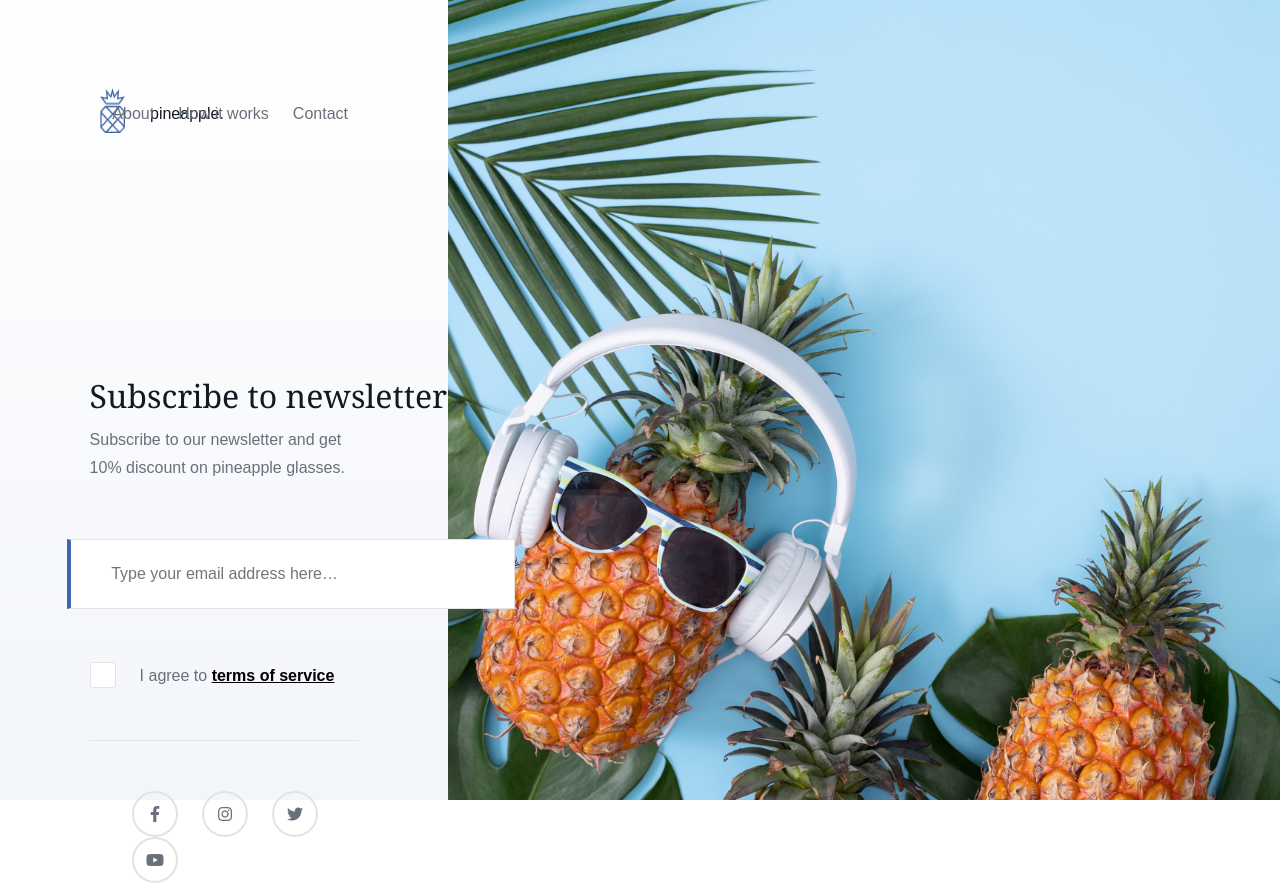
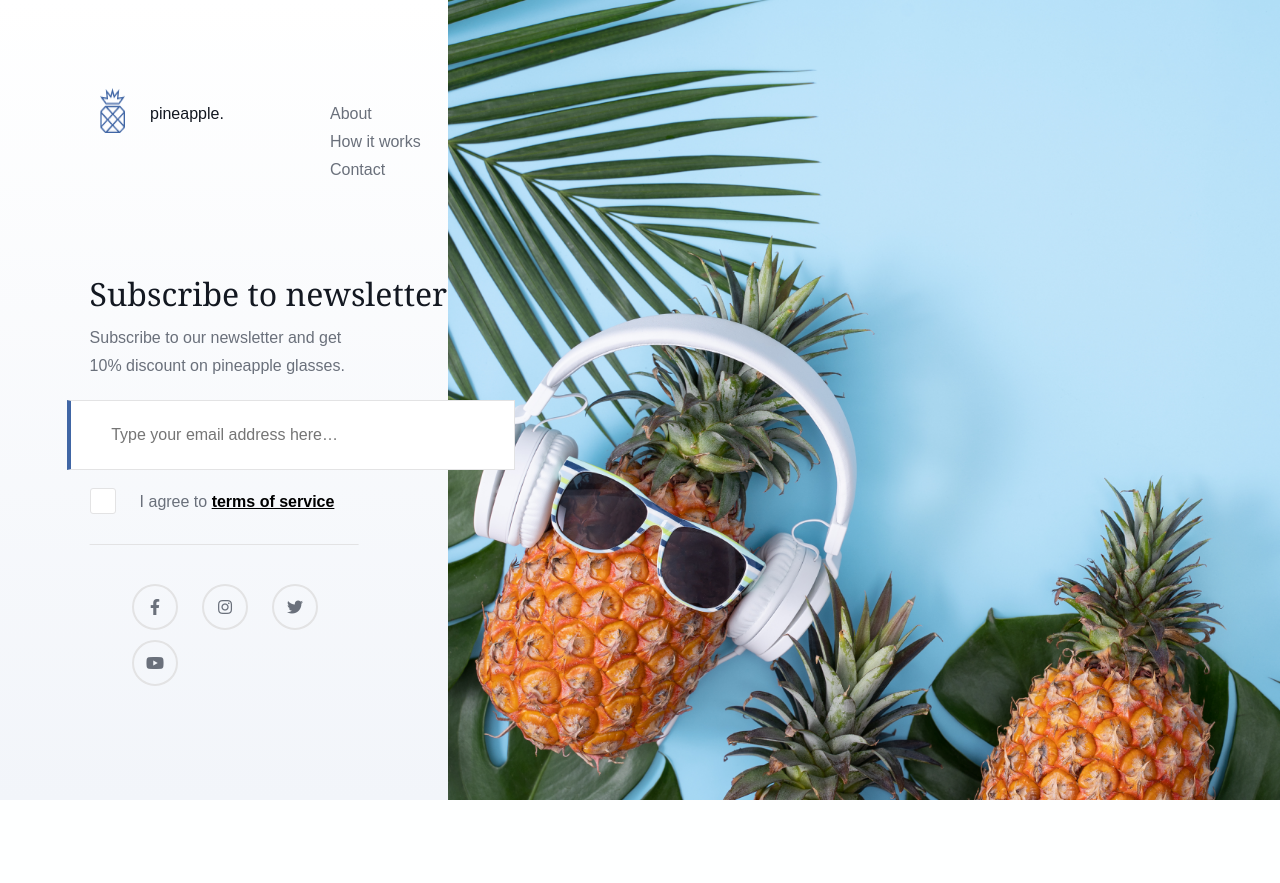
Before and after one commit to Slater8242/magebit_test, a PHP site: page / in a window 1280 px wide. After the commit the page ends 800 px from the top, so only its background shows below. Run offline with PHP 8.4, Linux system fonts and the light colour scheme; some libraries are stand-ins or nearby versions.

Commit message:
Update style.css

```diff
--- a/style.css
+++ b/style.css
@@ -129,7 +87,8 @@ body {
   .topMenu {
     position: absolute;
     top: 100px;
-    right: 100px;
+    /* right: 100px; */
+    left: 310px;
   }
 
   .links {
@@ -142,13 +101,13 @@ body {
 
   .info {
     position: absolute;
-    top: 374px;
+    top: 34vh;
     left: 20%;
   }
 
   .emailInput {
     position: absolute;
-    top: 539px;
+    top: 50vh;
     left: 15%;
     width: 100%;
   }
@@ -210,7 +169,7 @@ body {
 
   .tos {
     position: absolute;
-    top: 662px;
+    top: 61vh;
     left: 20%;
   }
 
@@ -291,18 +250,16 @@ body {
   #line {
     position: absolute;
     width: 60%;
-    top: 740px;
+    top: 68vh;
     left: 50%;
     transform: translate(-50%);
-    /* left: 140px; */
-    /* margin-top: 50px; */
     border: none;
     border-top: 1px solid #E3E3E4;
   }
 
   .socialIcons {
     position: absolute;
-    top: 791px;
+    top: 73vh;
     left: 50%;
     transform: translate(-50%);
   }
@@ -314,6 +271,7 @@ body {
     text-align: center;
     text-decoration: none;
     margin-left: 20px;
+    margin-bottom: 10px;
     border-radius: 50%;
     border: 2px solid #e3e3e4;
   }
```
Also changed, not shown: other parts of style.css (+25 -49 lines).
